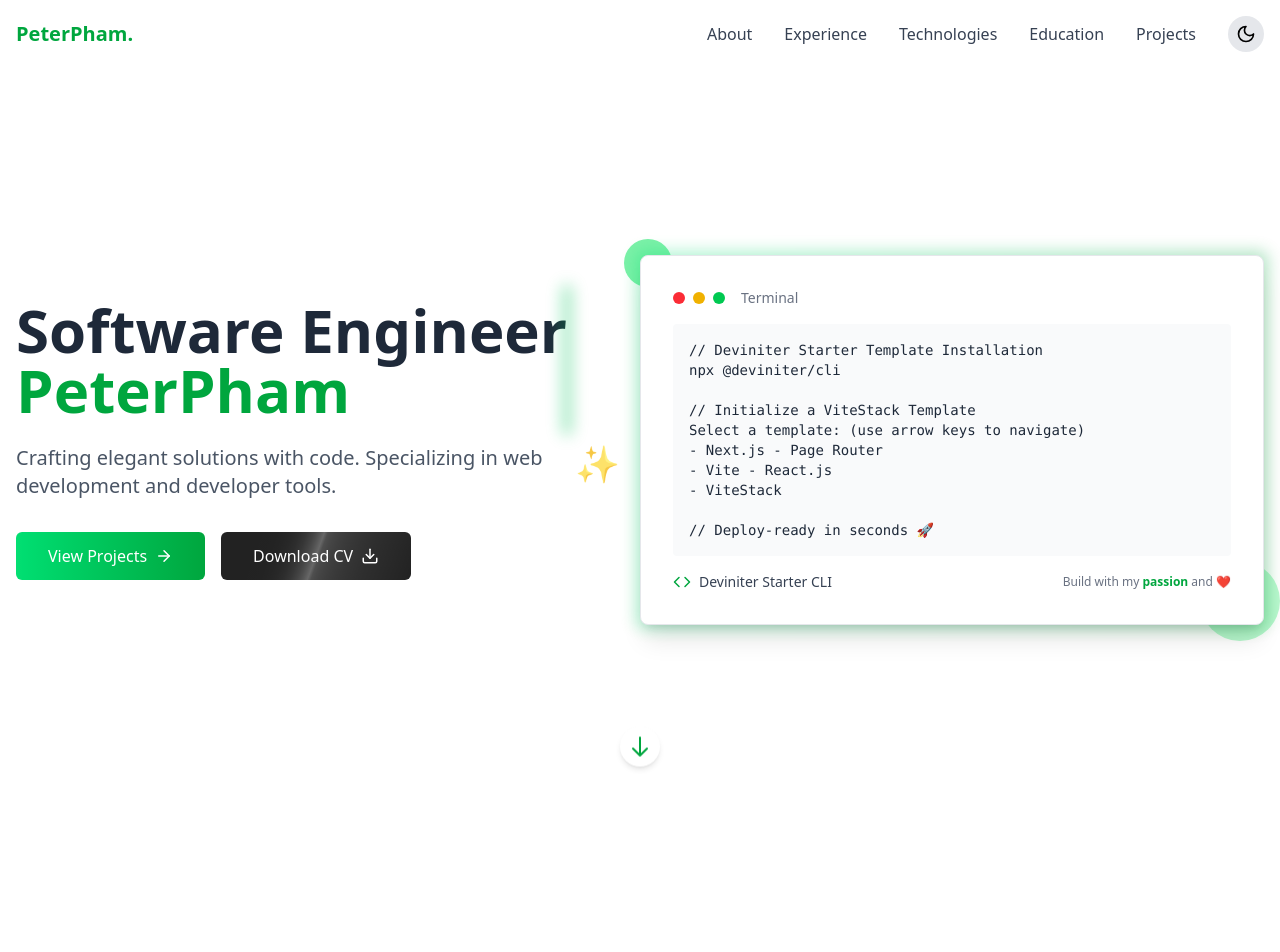
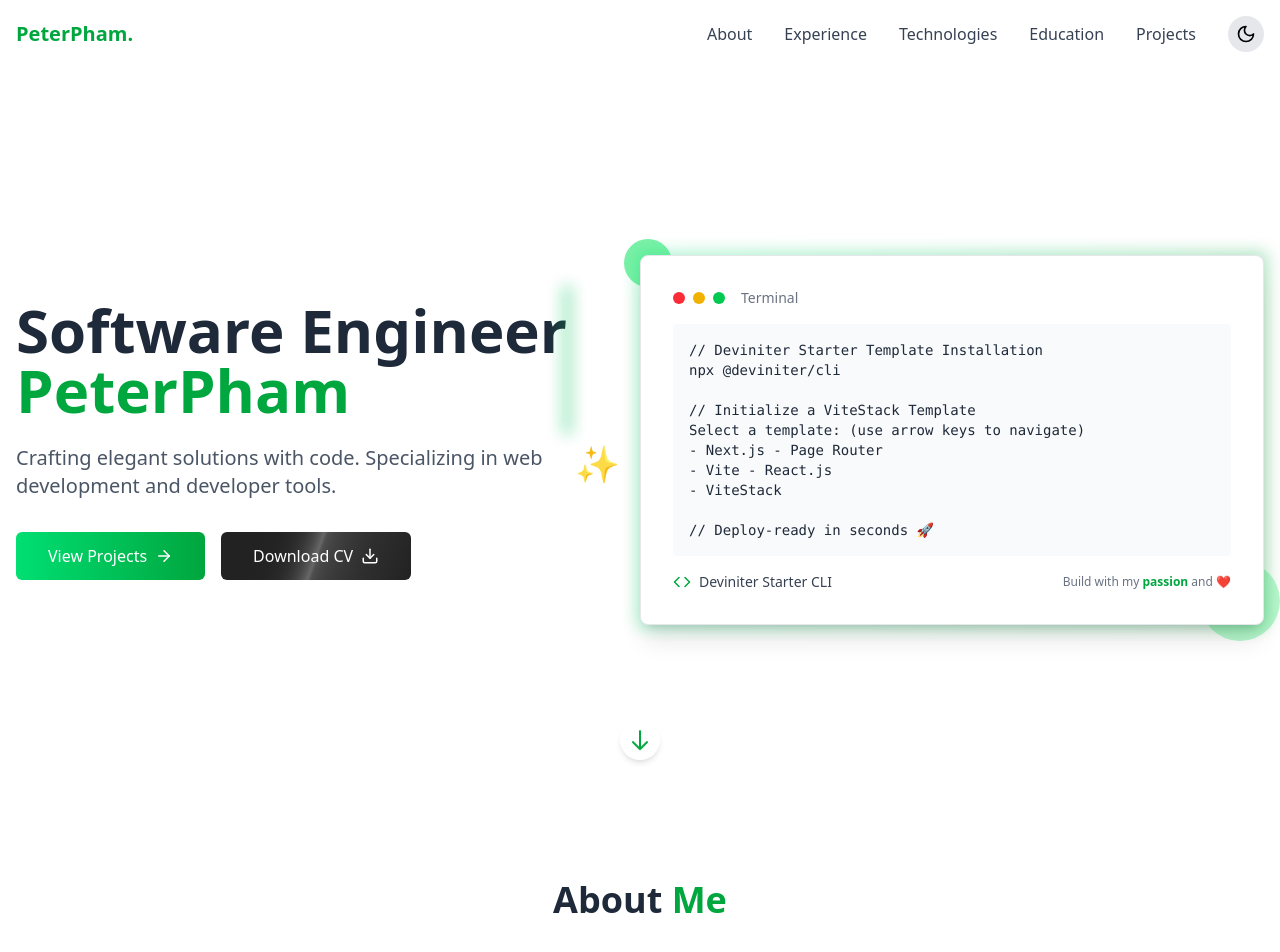
Before and after one commit to Pet3r1512/Me, a React (Vite) app: page / in a window 1280 px wide. Shown: the top 952 px of the page. Before the commit the page ends 800 px from the top, so only its background shows below. Built offline with nearby package versions, Linux system fonts and the light colour scheme.

Commit message:
feat: add about me section to main page

```diff
--- a/src/App.tsx
+++ b/src/App.tsx
@@ -3,6 +3,7 @@ import AnimatedBackground from "./components/Background";
 import Header from "./components/Layout/Header/_index";
 import "./App.css";
 import Hero from "./components/Sections/Hero/_index";
+import About from "./components/Sections/About/_index";
 
 export default function App() {
   return (
@@ -11,6 +12,7 @@ export default function App() {
         <AnimatedBackground />
         <Header />
         <Hero />
+        <About />
       </div>
     </ThemeProvider>
   );
```
